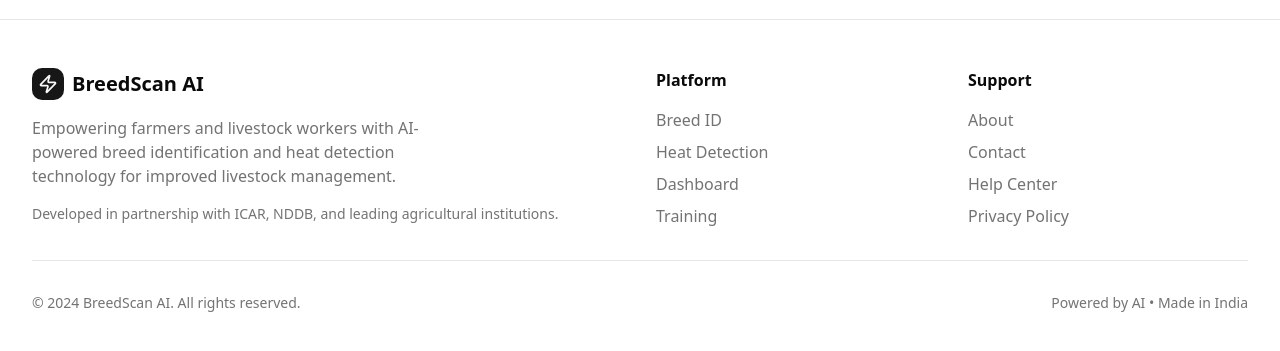
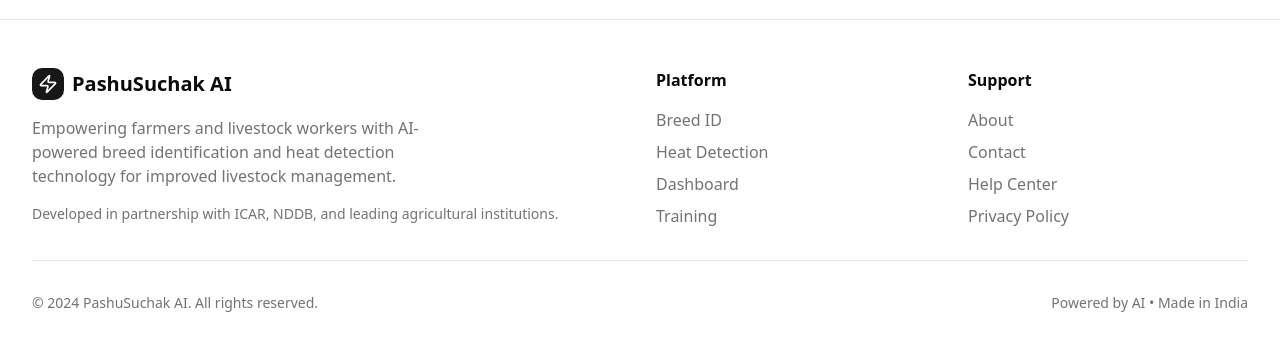
Before and after one commit to umang9369/v0-breed-scan-ai-app, a Next.js app: page / in a window 1280 px wide. Shown: the part 5880-6231 px from the top of the page. Built offline with nearby package versions, Linux system fonts and the light colour scheme.

Commit message:
Update footer brand and copyright
cgen-5baf6028df304be997f1cb079a566afd

```diff
--- a/components/layout/footer.tsx
+++ b/components/layout/footer.tsx
@@ -12,7 +12,7 @@ export function Footer() {
               <div className="w-8 h-8 bg-primary rounded-lg flex items-center justify-center">
                 <Zap className="w-5 h-5 text-primary-foreground" />
               </div>
-              <span className="text-xl font-bold text-foreground">BreedScan AI</span>
+              <span className="text-xl font-bold text-foreground">PashuSuchak AI</span>
             </Link>
             <p className="text-muted-foreground max-w-md">
               Empowering farmers and livestock workers with AI-powered breed identification and heat detection
@@ -83,7 +83,7 @@ export function Footer() {
 
         <div className="mt-8 pt-8 border-t border-border">
           <div className="flex flex-col md:flex-row justify-between items-center">
-            <p className="text-muted-foreground text-sm">© 2024 BreedScan AI. All rights reserved.</p>
+            <p className="text-muted-foreground text-sm">© 2024 PashuSuchak AI. All rights reserved.</p>
             <div className="flex items-center space-x-4 mt-4 md:mt-0">
               <span className="text-sm text-muted-foreground">Powered by AI • Made in India</span>
             </div>
```
